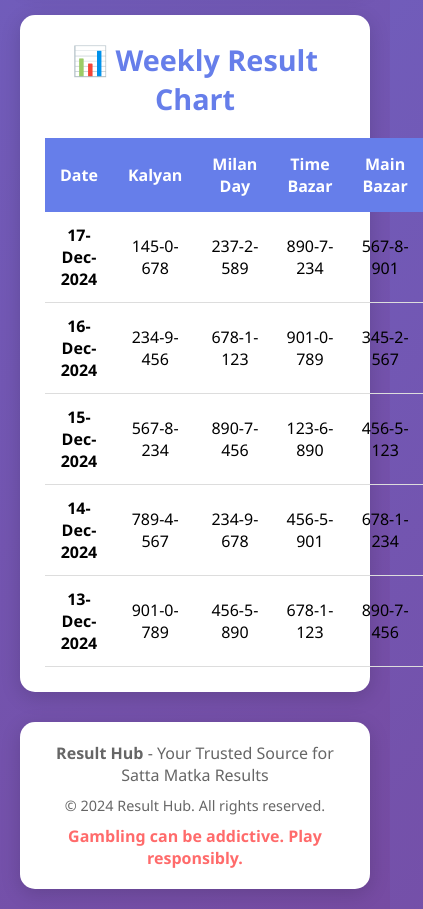
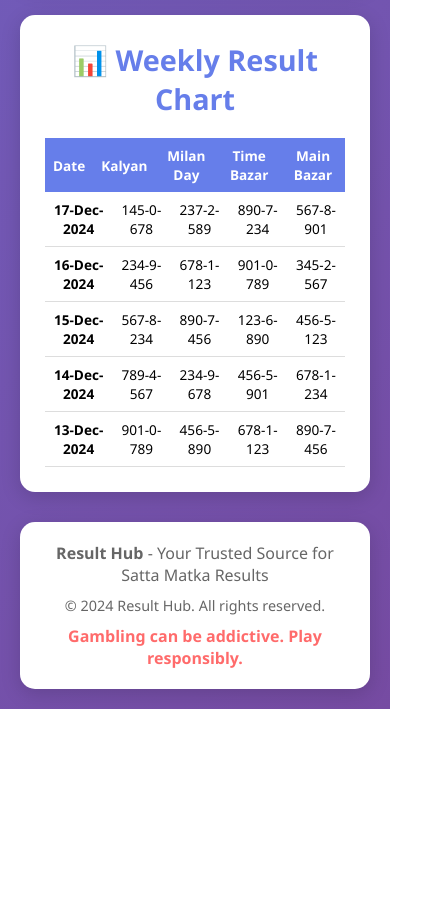
Before and after one commit to rlngaming277-max/result-hub, a plain HTML site: page index.html in a window 390 px wide. Shown: the part 2560-3469 px from the top of the page, 423 px wide, since content can reach past the window. After the commit the page ends 3269 px from the top, so only its background shows below. Drawn offline with Linux system fonts and the light colour scheme.

Commit message:
Fix: Update Result Hub website

```diff
--- a/index.html
+++ b/index.html
@@ -141,6 +141,8 @@
             width: 100%;
             border-collapse: collapse;
             margin-top: 15px;
+            overflow-x: auto;
+            display: block;
         }
 
         th {
@@ -155,6 +157,11 @@
             padding: 12px;
             text-align: center;
             border-bottom: 1px solid #ddd;
+        }
+
+        tbody {
+            display: table;
+            width: 100%;
         }
 
         tr:hover {
@@ -201,6 +208,14 @@
 
             .results-grid {
                 grid-template-columns: 1fr;
+            }
+
+            table {
+                font-size: 0.85em;
+            }
+
+            th, td {
+                padding: 8px;
             }
         }
     </style>
```
